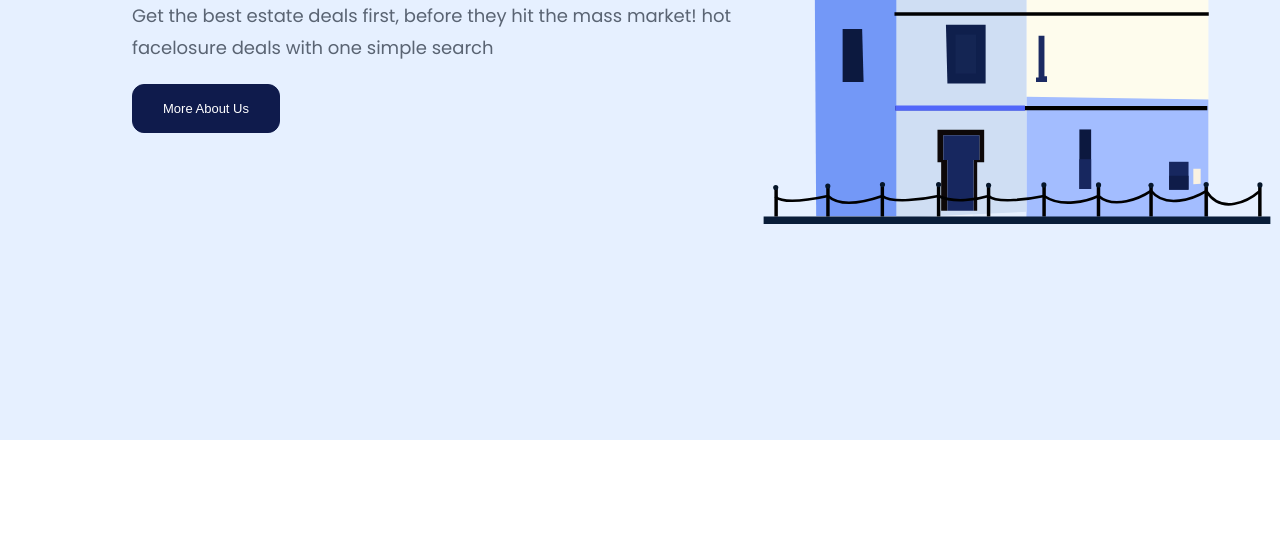
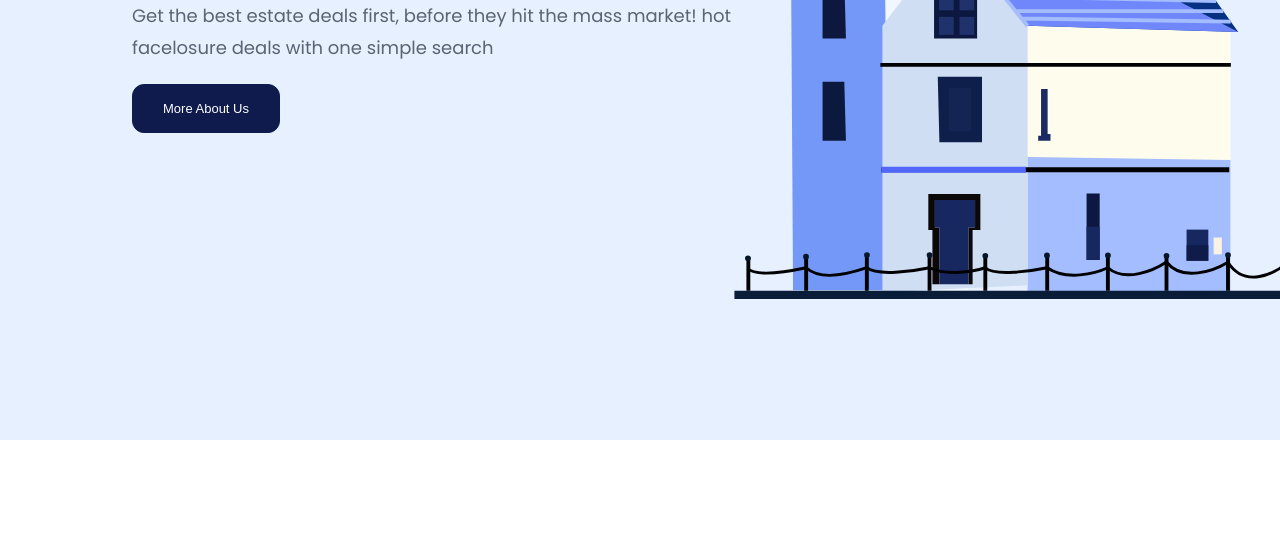
Before and after one commit to RayOlardo/f8__htmlcss--01, a plain HTML site: page index.html in a window 1280 px wide. Shown: the part 445-999 px from the top of the page. Drawn offline with Linux system fonts and the light colour scheme.

Commit message:
sua header

```diff
--- a/assets/css/style.css
+++ b/assets/css/style.css
@@ -64,7 +64,6 @@ a {
     width: 95px;
     height: 22px;
     display: block;
-    cursor: pointer;
 }
 .navbar__menu li {
     display: inline-block;
@@ -131,12 +130,12 @@ a {
 }
 .header__image {
     position: relative;
-    top: 46px;
+    top: 59px;
     left: 85px;
 }
 .header__image img {
     width: 584px;
-    height: 538px;
+    height: 600px;
     display: block;
 }
 /* Header end */
--- a/index.html
+++ b/index.html
@@ -27,7 +27,9 @@
             <nav class="navbar navbar__fixed">
                 <nav class="navbar__left">
                     <nav class="navbar__logo">
-                        <img src="./assets/img/Logo.svg" alt="Logo">
+                        <a href="#" class="navbar__logo--link">
+                            <img src="./assets/img/Logo.svg" alt="Logo">
+                        </a>
                     </nav>
                     <nav class="navbar__menu">
                         <ul>
```
